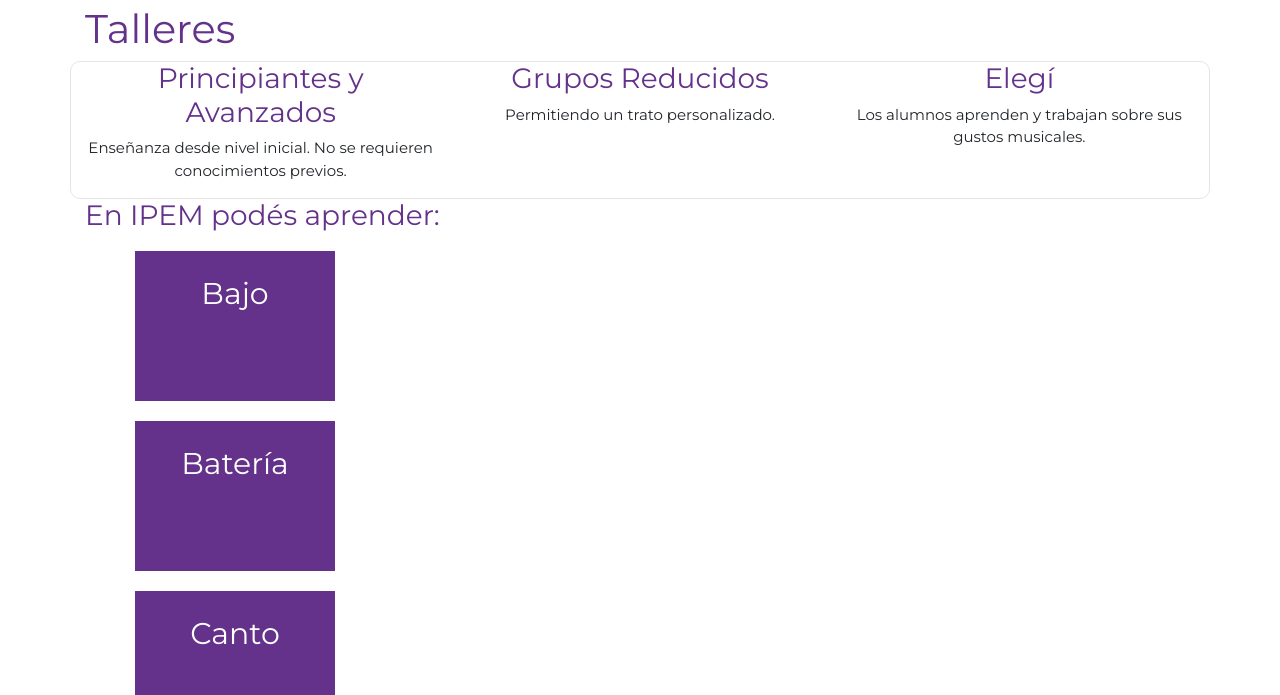
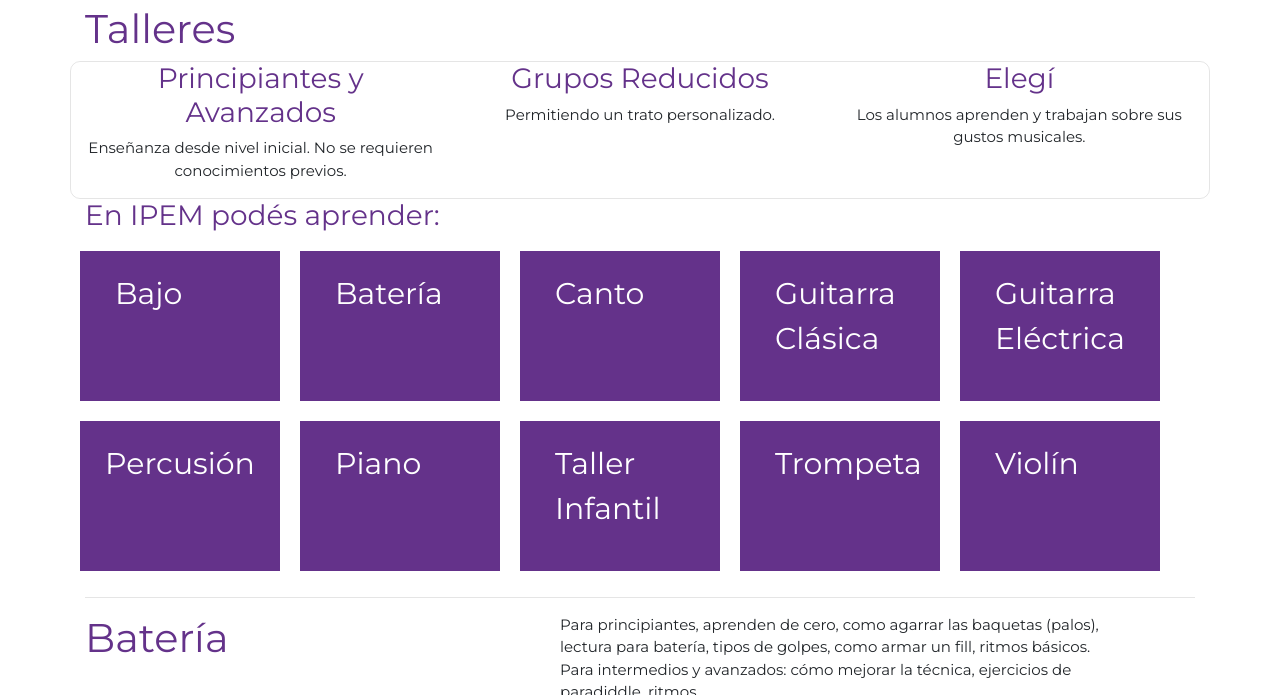
Before and after one commit to adebrouvier/ipem, a plain HTML site: page talleres.html in a window 1280 px wide. Shown: the part 105-800 px from the top of the page. Drawn offline with nearby package versions, Linux system fonts and the light colour scheme.

Commit message:
Fix courses grid

```diff
--- a/talleres.html
+++ b/talleres.html
@@ -68,18 +68,16 @@
 
 				<h3>En IPEM podés aprender:</h3>
 					<div class="row">
-						<ul class="course-bullets">
-							<li class="col-md-3"><a class="course" href="#electrica-bajo">Bajo</a></li>
-							<li class="col-md-3"><a class="course" href="#bateria">Batería</a></li>
-							<li class="col-md-3"><a class="course" href="#canto">Canto</a></li>
-							<li class="col-md-3"><a class="course" href="#clasica">Guitarra<br/>Clásica</a></li>
-							<li class="col-md-3"><a class="course" href="#electrica-bajo">Guitarra<br/>Eléctrica</a></li>
-							<li class="col-md-3"><a class="course" href="#percusion">Percusión</a></li>
-							<li class="col-md-3"><a class="course" href="#piano">Piano</a></li>
-							<li class="col-md-3"><a class="course" href="#infantil">Taller Infantil</a></li>
-							<li class="col-md-3"><a class="course" href="#trompeta">Trompeta</a></li>
-							<li class="col-md-3"><a class="course" href="#violin">Violín</a></li>
-						</ul>
+						<a class="course" href="#electrica-bajo"><div class="col-sm-2 col-1 col-lg-3">Bajo</div></a>
+						<a class="course" href="#bateria"><div class="col-sm-2 col-1 col-lg-3">Batería</div></a>
+						<a class="course" href="#canto"><div class="col-sm-2 col-1 col-lg-3">Canto</div></a>
+						<a class="course" href="#clasica"><div class="col-sm-2 col-1 col-lg-3">Guitarra Clásica</div></a>
+						<a class="course" href="#electrica-bajo"><div class="col-sm-2 col-1 col-lg-3">Guitarra<br/>Eléctrica</div></a>
+						<a class="course" href="#percusion">Percusión<div class="col-sm-2 col-1 col-lg-3"></div></a>
+						<a class="course" href="#piano"><div class="col-sm-2 col-1 col-lg-3">Piano</div></a>
+						<a class="course" href="#infantil"><div class="col-sm-2 col-1 col-lg-3">Taller Infantil</div></a>
+						<a class="course" href="#trompeta"><div class="col-sm-2 col-1 col-lg-3">Trompeta</div></a>
+						<a class="course" href="#violin"><div class="col-sm-2 col-1 col-lg-3">Violín</div></a>
 					</div>
 					<hr>
 					<div class="row">
```
